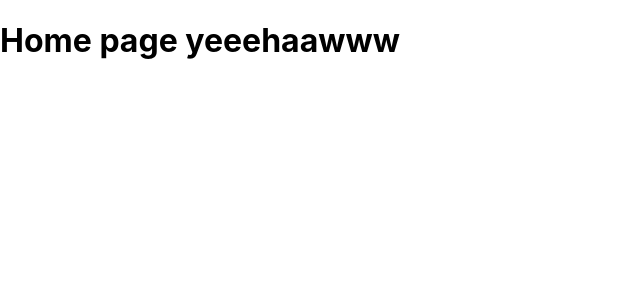
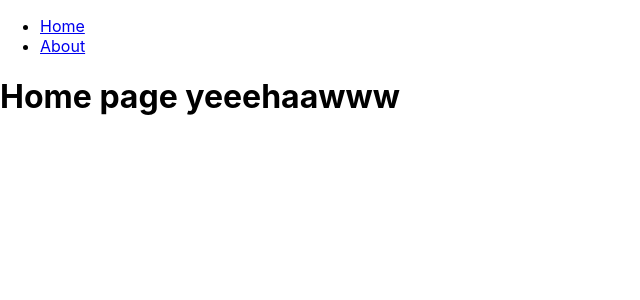
Before and after one commit to CNA-25/admin-frontend, a React (Create React App) app: page / in a window 1280 px wide. Shown: the top 300 px of the page, without its empty margins (0-640 px from the left). Built offline with nearby package versions, Linux system fonts and the light colour scheme.

Commit message:
added navbar

```diff
--- a/src/App.js
+++ b/src/App.js
@@ -7,11 +7,13 @@ import {
 } from "react-router-dom";
 import Home from "./pages";
 import About from "./pages/products";
+import Navbar from "./navbar";
 
 
 function App() {
     return (
         <Router>
+            <Navbar />
             <Routes>
                 <Route exact path="/" element={<Home />} />
                 <Route path="/products" element={<About />} />
--- /dev/null
+++ b/src/navbar.js
@@ -0,0 +1,16 @@
+// NavBar.js
+
+import { Link } from 'react-router-dom';
+
+const Navbar = () => {
+    return (
+        <nav>
+            <ul>
+                <li><Link to="/">Home</Link></li>
+                <li><Link to="/products">About</Link></li>
+            </ul>
+        </nav>
+    );
+}
+
+export default Navbar;
--- a/src/pages/products.js
+++ b/src/pages/products.js
@@ -5,7 +5,7 @@ const Products = () => {
     return (
         <div>
             <h1>
-                About page yeeehaawww
+                About page haha
             </h1>
         </div>
     );
```
